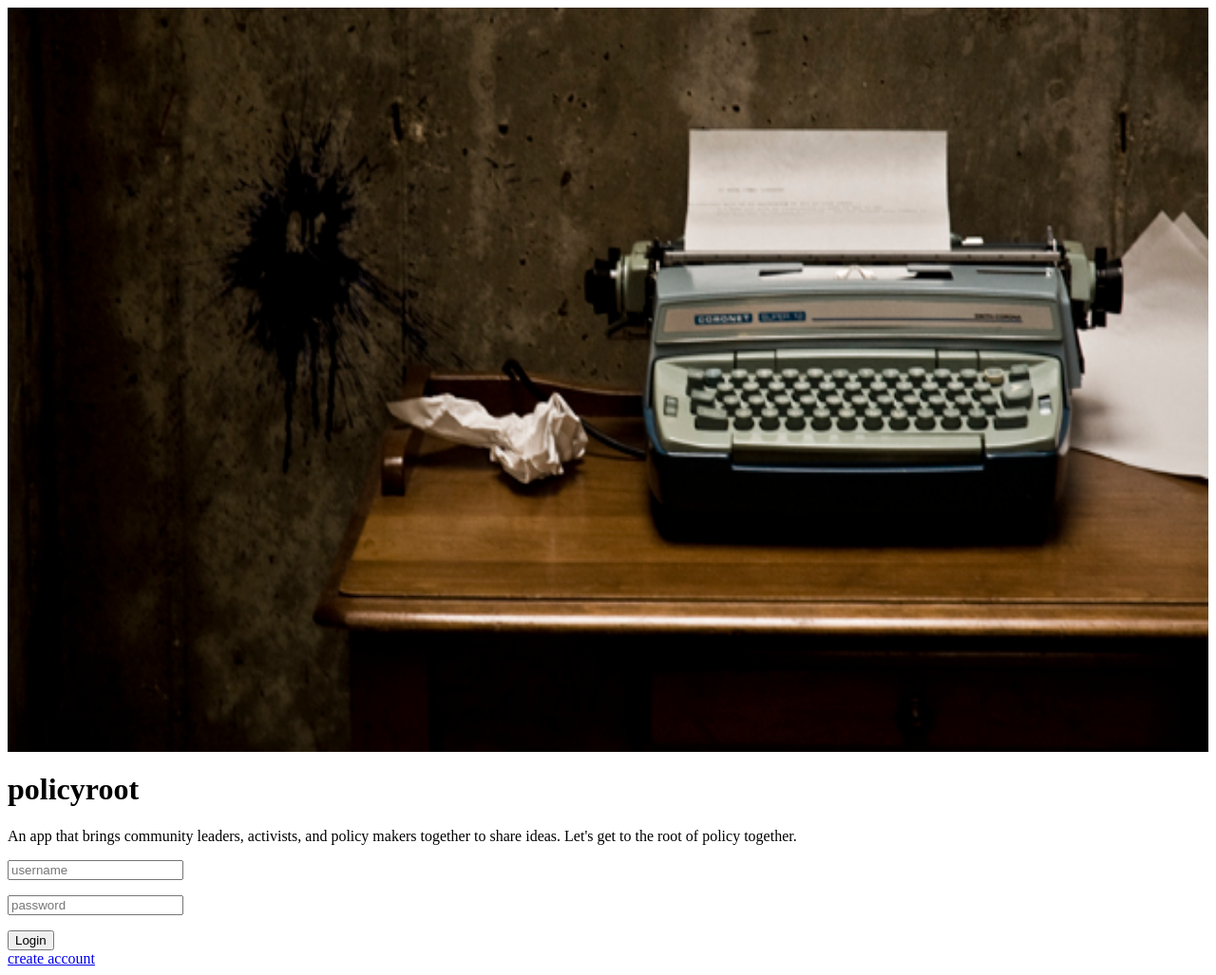
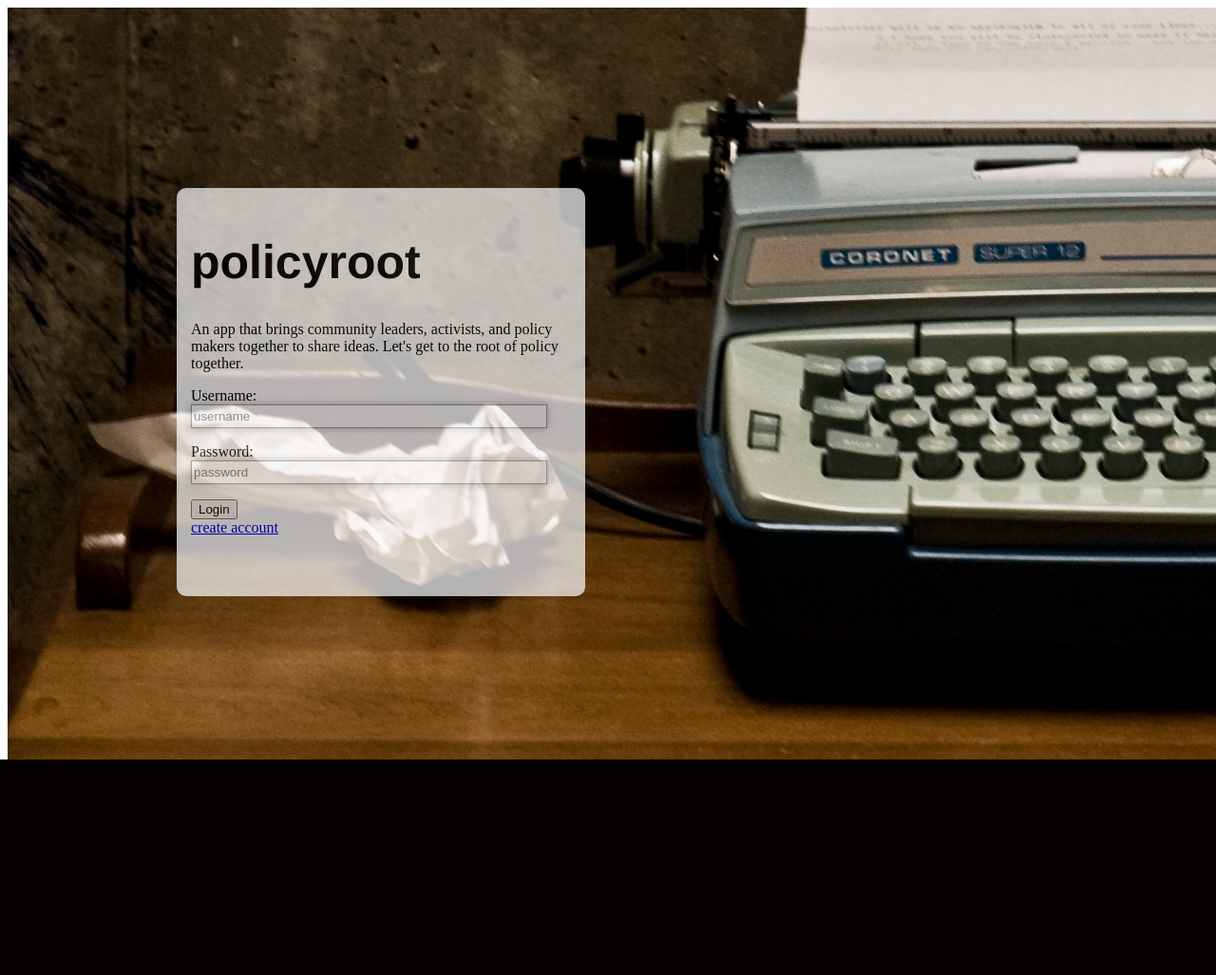
Before and after one commit to pumzi/policyroot, a Python web app: template app/templates/index.html in a window 1280 px wide. Shown: the whole page at 95% size. After the commit the page ends 800 px from the top, so only its background shows below. Run offline with Jinja, Linux system fonts and the light colour scheme; the template is opened without the code that fills it, so the values that code supplies are empty.

Commit message:
finished styling for index page

```diff
--- a/app/static/policyroot_style.css
+++ b/app/static/policyroot_style.css
@@ -1 +1,47 @@
 /* policyroot_style.css */
+
+/* This is the background image on the index page */
+#index_bg {
+	background-image: url("writers-block.jpg");
+	position: absolute;
+	position: fixed;
+	bacgkground-repeat: no-repeat;
+	background-position: center;
+	width: 100%;
+	height: 100%;
+	border: 0;
+}
+
+/* This creates the translucent box containing the login text so that we can see it from the background image */
+div.transbox {
+	position: absolute;
+	left: 10%;
+	top: 20%;
+    width: 400px;
+    height: 400px;
+    margin: 30px 50px;
+    padding: 15px;
+    border-radius: 10px;
+    background-color: #ffffff;
+    opacity: 0.7;
+    filter: alpha(opacity=60); /* For IE8 and earlier */
+
+}
+
+/* This is the formatting for the way the input field looks */
+.input    {
+	width:375px;
+	display:block;
+	border: 1px solid #999;
+	height: 25px;
+	-webkit-box-shadow: 0px 0px 8px rgba(0, 0, 0, 0.3);
+	-moz-box-shadow: 0px 0px 8px rgba(0, 0, 0, 0.3);
+	box-shadow: 0px 0px 8px rgba(0, 0, 0, 0.3);
+
+}
+
+/* This is the styling for the name policyroot */
+.logo {
+	font-family: "Helvetica", Helvetica, sans-serif;
+	font-size: 50px;
+}
--- a/app/templates/index.html
+++ b/app/templates/index.html
@@ -6,7 +6,7 @@
 		<title> policyroot </title>
 
 		<!-- attach css style sheet -->
-		<link rel="stylesheet" type ="text/css" href="policyroot_style.css">
+		<link rel="stylesheet" type ="text/css" href="{{ url_for('static', filename='policyroot_style.css') }}">
 
 	<head/>
 
@@ -15,19 +15,22 @@
 
 	<body>
 		<!-- background image -->
-		<img border="0" src="gitrepos/policyroot/app/static/writers-desk.jpg" alt="writers desk" width="100%" height="100%">
+		<div id="index_bg">
+		<!-- <img src ="{{ url_for('static', filename='writers-desk.jpg') }}"> -->
 
-		<h1> policyroot </h1>
+
+			<!-- the translucent div that holds the login forms -->
+			<div class="transbox">
+			<h1 class="logo"> policyroot </h1>
 			<p> An app that brings community leaders, activists, and policy makers together to share ideas. Let's get to the root of policy together. </p>
-
 				<!-- the form for a user to enter their username -->
 				<form>
-		<input type= "email" placeholder="username" name="username">
+				Username: <input class="input" type= "email" placeholder="username" name="username">
 				</form>
 
 				<!-- the form for a user to enter their password -->
 				<form>
-		<input type="password" placeholder="password" name="pwd">
+				Password: <input class="input" type="password" placeholder="password" name="pwd">
 				</form>
 
 				<!-- the login button -->
@@ -42,7 +45,8 @@
 				<!-- links for users to go to if they forgot their username or password -->
 				<!-- <p><a href="password.html"> Forget Password</a></p>
 				<a href="username.html">Username?</a> -->
-
+			</div>
+		</div>
 	</body>
 
 </html>
```
Also changed, not shown: app/static/writers-block.jpg (added). Lines whose indentation alone changed are shown as unchanged.
